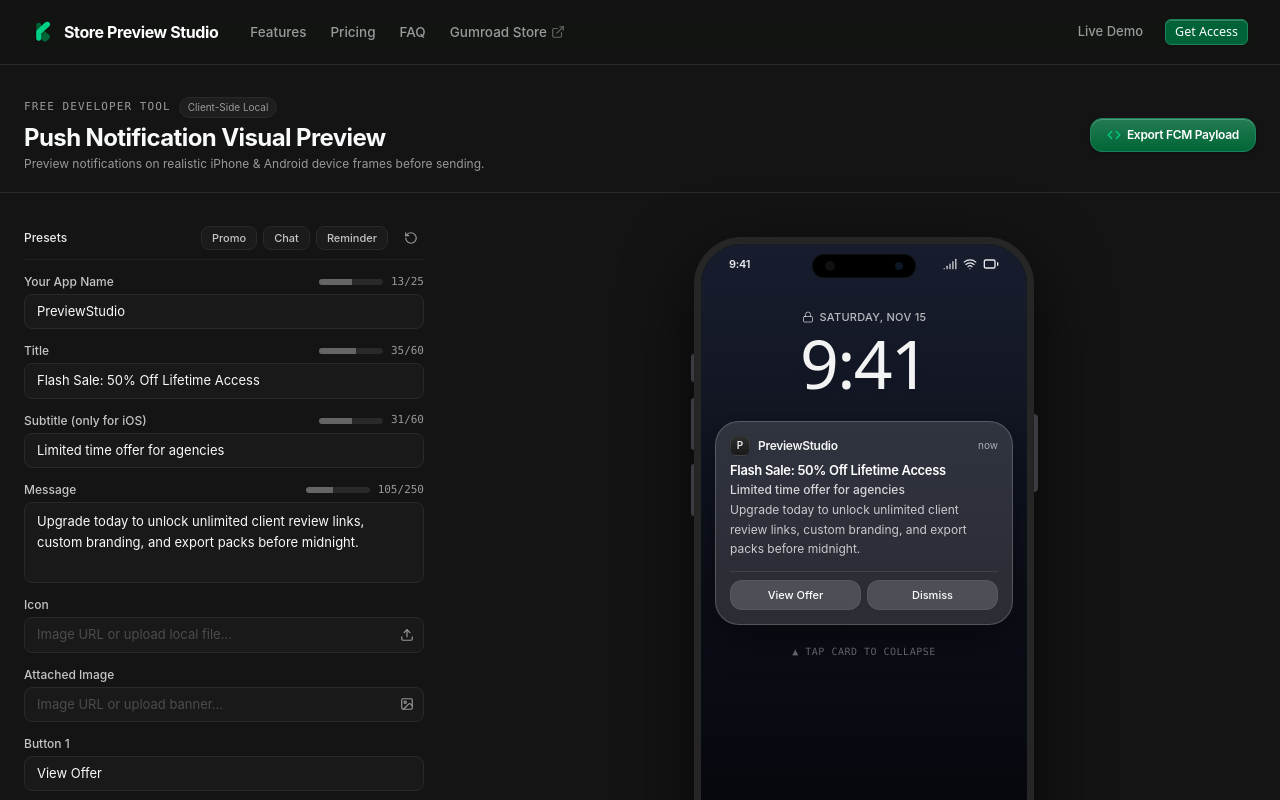
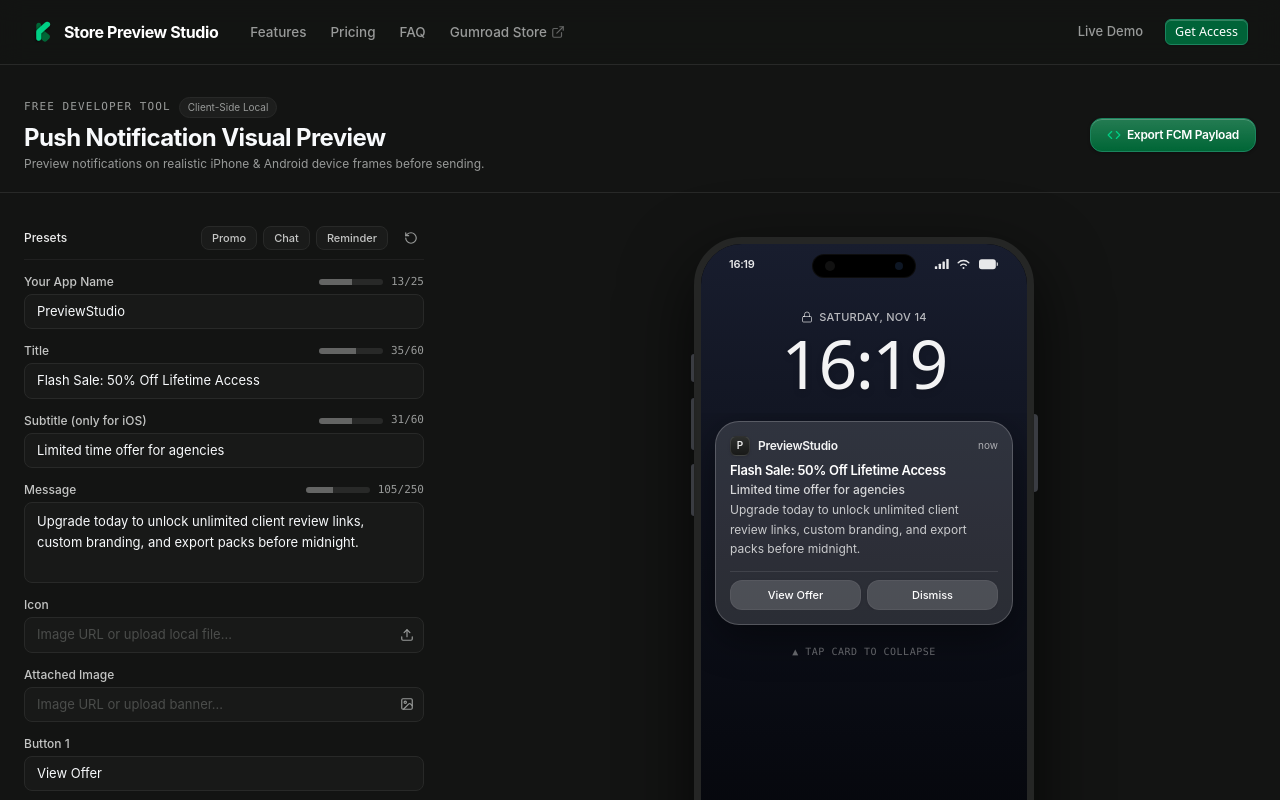
Before and after one commit to ngocdai99/Preview-Studio-Landing, a Next.js app: page /push-preview in a window 1280 px wide. Shown: the top 800 px of the page. Built offline with nearby package versions, Linux system fonts and the light colour scheme.

Commit message:
feat(push-preview): authentic status bar icons and live current device clock

```diff
--- a/src/components/push-preview/AndroidPreviewCard.tsx
+++ b/src/components/push-preview/AndroidPreviewCard.tsx
@@ -2,7 +2,8 @@
 
 import React from "react";
 import { PushNotificationData, PreviewTheme } from "./types";
-import { Wifi, Signal, Battery, ChevronUp } from "lucide-react";
+import { useDeviceClock } from "./useDeviceClock";
+import { ChevronUp } from "lucide-react";
 
 interface AndroidPreviewCardProps {
   data: PushNotificationData;
@@ -18,6 +19,7 @@ export function AndroidPreviewCard({
   onToggleExpand,
 }: AndroidPreviewCardProps) {
   const isLight = theme === "light";
+  const clock = useDeviceClock();
   const validButtons = data.buttons.filter((b) => b && b.trim().length > 0);
 
   return (
@@ -42,39 +44,82 @@ export function AndroidPreviewCard({
           }`}
         />
 
-        {/* Android Status Bar */}
+        {/* Android Status Bar with Authentic Vector Icons */}
         <div
           className={`relative z-10 pt-3 px-6 flex items-center justify-between text-[11px] font-medium tracking-normal transition-colors duration-200 ${
             isLight ? "text-[#444746]" : "text-[#c4c7c5]"
           }`}
         >
           <div className="flex items-center gap-1.5">
-            <span className={`font-semibold ${isLight ? "text-[#1f1f1f]" : "text-white"}`}>
-              10:00
+            <span
+              className={`font-semibold ${
+                isLight ? "text-[#1f1f1f]" : "text-white"
+              }`}
+            >
+              {clock.time}
             </span>
           </div>
-          <div className="flex items-center gap-2">
-            <Signal className="w-3 h-3" />
-            <Wifi className="w-3 h-3" />
-            <Battery className="w-3.5 h-3.5" />
+          <div className="flex items-center gap-1.5">
+            {/* Cellular Signal (4 solid ascending bars) */}
+            <svg
+              className="w-[16px] h-[10.5px]"
+              viewBox="0 0 16 11"
+              fill="currentColor"
+            >
+              <rect x="0.5" y="7.5" width="2.5" height="3" rx="0.6" />
+              <rect x="4.5" y="5" width="2.5" height="5.5" rx="0.6" />
+              <rect x="8.5" y="2.5" width="2.5" height="8" rx="0.6" />
+              <rect x="12.5" y="0" width="2.5" height="10.5" rx="0.6" />
+            </svg>
+
+            {/* Wi-Fi Icon (dot + 2 concentric arcs) */}
+            <svg
+              className="w-[15px] h-[11px]"
+              viewBox="0 0 16 12"
+              fill="none"
+            >
+              <circle cx="8" cy="9.8" r="1.1" fill="currentColor" />
+              <path
+                d="M5 6.8a4.2 4.2 0 0 1 6 0"
+                stroke="currentColor"
+                strokeWidth="1.5"
+                strokeLinecap="round"
+              />
+              <path
+                d="M2.2 4a8.2 8.2 0 0 1 11.6 0"
+                stroke="currentColor"
+                strokeWidth="1.5"
+                strokeLinecap="round"
+              />
+            </svg>
+
+            {/* Battery Icon (solid body with rounded terminal nub) */}
+            <svg
+              className="w-[20px] h-[10.5px] ml-0.5"
+              viewBox="0 0 22 11"
+              fill="currentColor"
+            >
+              <rect x="0" y="0" width="18.5" height="11" rx="3" />
+              <path d="M19.5 3.3c.7 0 1.2.6 1.2 1.3v1.8c0 .7-.5 1.3-1.2 1.3v-4.4z" />
+            </svg>
           </div>
         </div>
 
-        {/* Subtle Clock Header */}
+        {/* Subtle Clock Header (Live synchronized) */}
         <div className="relative z-10 pt-6 pb-2 text-center">
           <div
             className={`text-[48px] font-light leading-none tracking-tight font-sans transition-colors duration-200 ${
               isLight ? "text-[#1f1f1f]" : "text-[#e3e3e3]"
             }`}
           >
-            10:00
+            {clock.time}
           </div>
           <div
             className={`text-[11px] mt-1 font-medium transition-colors duration-200 ${
               isLight ? "text-[#444746]" : "text-[#8e918f]"
             }`}
           >
-            Sat, Nov 15
+            {clock.shortDate}
           </div>
         </div>
 
@@ -125,16 +170,26 @@ export function AndroidPreviewCard({
                 >
                   {data.appName || "App Name"}
                 </span>
-                <span className={`text-[10px] ${isLight ? "text-[#747775]" : "text-[#8e918f]"}`}>
+                <span
+                  className={`text-[10px] ${
+                    isLight ? "text-[#747775]" : "text-[#8e918f]"
+                  }`}
+                >
                   •
                 </span>
-                <span className={`text-[10px] ${isLight ? "text-[#747775]" : "text-[#8e918f]"}`}>
+                <span
+                  className={`text-[10px] ${
+                    isLight ? "text-[#747775]" : "text-[#8e918f]"
+                  }`}
+                >
                   2m
                 </span>
               </div>
               <div
                 className={`transition-transform duration-300 ${
-                  isLight ? "text-[#747775] group-hover:text-[#1f1f1f]" : "text-[#8e918f] group-hover:text-white"
+                  isLight
+                    ? "text-[#747775] group-hover:text-[#1f1f1f]"
+                    : "text-[#8e918f] group-hover:text-white"
                 } ${expanded ? "rotate-0" : "rotate-180"}`}
               >
                 <ChevronUp className="w-3.5 h-3.5" />
@@ -242,7 +297,7 @@ export function AndroidPreviewCard({
               className={`text-[10px] uppercase tracking-wider font-mono cursor-pointer transition-colors ${
                 isLight
                   ? "text-[#747775] hover:text-[#1f1f1f]"
-                  : "text-[#8e918f] hover:text-[#c4c7c5]"
+                : "text-[#8e918f] hover:text-[#c4c7c5]"
               }`}
             >
               {expanded ? "▲ Tap card to collapse" : "▼ Tap card to expand"}
--- a/src/components/push-preview/IosPreviewCard.tsx
+++ b/src/components/push-preview/IosPreviewCard.tsx
@@ -2,7 +2,8 @@
 
 import React from "react";
 import { PushNotificationData, PreviewTheme } from "./types";
-import { Wifi, Signal, Battery, Flashlight, Camera, Lock } from "lucide-react";
+import { useDeviceClock } from "./useDeviceClock";
+import { Flashlight, Camera, Lock } from "lucide-react";
 
 interface IosPreviewCardProps {
   data: PushNotificationData;
@@ -18,6 +19,7 @@ export function IosPreviewCard({
   onToggleExpand,
 }: IosPreviewCardProps) {
   const isLight = theme === "light";
+  const clock = useDeviceClock();
   const validButtons = data.buttons.filter((b) => b && b.trim().length > 0);
 
   return (
@@ -49,21 +51,60 @@ export function IosPreviewCard({
           }`}
         />
 
-        {/* Status Bar */}
+        {/* Authentic iOS Status Bar with 4-Bar Signal, Wi-Fi & Battery */}
         <div
           className={`relative z-10 pt-3 px-7 flex items-center justify-between text-[11px] font-semibold tracking-tight transition-colors duration-200 ${
             isLight ? "text-[#1c1c1e]" : "text-white/90"
           }`}
         >
-          <span>9:41</span>
+          <span>{clock.time}</span>
           <div className="flex items-center gap-1.5">
-            <Signal className="w-3.5 h-3.5" />
-            <Wifi className="w-3.5 h-3.5" />
-            <Battery className="w-4 h-4" />
+            {/* Cellular Signal (4 ascending solid bars) */}
+            <svg
+              className="w-[16px] h-[10.5px]"
+              viewBox="0 0 16 11"
+              fill="currentColor"
+            >
+              <rect x="0.5" y="7.5" width="2.5" height="3" rx="0.6" />
+              <rect x="4.5" y="5" width="2.5" height="5.5" rx="0.6" />
+              <rect x="8.5" y="2.5" width="2.5" height="8" rx="0.6" />
+              <rect x="12.5" y="0" width="2.5" height="10.5" rx="0.6" />
+            </svg>
+
+            {/* Wi-Fi Icon (dot + 2 concentric arcs) */}
+            <svg
+              className="w-[15px] h-[11px]"
+              viewBox="0 0 16 12"
+              fill="none"
+            >
+              <circle cx="8" cy="9.8" r="1.1" fill="currentColor" />
+              <path
+                d="M5 6.8a4.2 4.2 0 0 1 6 0"
+                stroke="currentColor"
+                strokeWidth="1.5"
+                strokeLinecap="round"
+              />
+              <path
+                d="M2.2 4a8.2 8.2 0 0 1 11.6 0"
+                stroke="currentColor"
+                strokeWidth="1.5"
+                strokeLinecap="round"
+              />
+            </svg>
+
+            {/* Battery Icon (solid body with rounded terminal nub) */}
+            <svg
+              className="w-[20px] h-[10.5px] ml-0.5"
+              viewBox="0 0 22 11"
+              fill="currentColor"
+            >
+              <rect x="0" y="0" width="18.5" height="11" rx="3" />
+              <path d="M19.5 3.3c.7 0 1.2.6 1.2 1.3v1.8c0 .7-.5 1.3-1.2 1.3v-4.4z" />
+            </svg>
           </div>
         </div>
 
-        {/* Lockscreen Clock & Date */}
+        {/* Lockscreen Clock & Date (Live synchronized) */}
         <div className="relative z-10 pt-9 pb-4 flex flex-col items-center">
           <div
             className={`flex items-center gap-1.5 text-[11px] font-medium tracking-wide uppercase transition-colors duration-200 ${
@@ -73,14 +114,14 @@ export function IosPreviewCard({
             <Lock
               className={`w-3 h-3 ${isLight ? "text-[#1c1c1e]/60" : "text-white/60"}`}
             />
-            <span>Saturday, Nov 15</span>
+            <span>{clock.fullDate}</span>
           </div>
           <div
             className={`text-[68px] font-light leading-none tracking-tight mt-1 font-sans drop-shadow-md transition-colors duration-200 ${
               isLight ? "text-[#1c1c1e]" : "text-white/95"
             }`}
           >
-            9:41
+            {clock.time}
           </div>
         </div>
 
--- /dev/null
+++ b/src/components/push-preview/useDeviceClock.ts
@@ -0,0 +1,57 @@
+"use client";
+
+import { useState, useEffect } from "react";
+
+export function useDeviceClock() {
+  const [time, setTime] = useState<string>("9:41");
+  const [fullDate, setFullDate] = useState<string>("Saturday, Nov 15");
+  const [shortDate, setShortDate] = useState<string>("Sat, Nov 15");
+
+  useEffect(() => {
+    const update = () => {
+      const now = new Date();
+      const hours = now.getHours();
+      const minutes = now.getMinutes().toString().padStart(2, "0");
+      setTime(`${hours}:${minutes}`);
+
+      const days = [
+        "Sunday",
+        "Monday",
+        "Tuesday",
+        "Wednesday",
+        "Thursday",
+        "Friday",
+        "Saturday",
+      ];
+      const shortDays = ["Sun", "Mon", "Tue", "Wed", "Thu", "Fri", "Sat"];
+      const months = [
+        "Jan",
+        "Feb",
+        "Mar",
+        "Apr",
+        "May",
+        "Jun",
+        "Jul",
+        "Aug",
+        "Sep",
+        "Oct",
+        "Nov",
+        "Dec",
+      ];
+
+      const day = days[now.getDay()];
+      const shortDay = shortDays[now.getDay()];
+      const month = months[now.getMonth()];
+      const dateNum = now.getDate();
+
+      setFullDate(`${day}, ${month} ${dateNum}`);
+      setShortDate(`${shortDay}, ${month} ${dateNum}`);
+    };
+
+    update();
+    const interval = setInterval(update, 1000);
+    return () => clearInterval(interval);
+  }, []);
+
+  return { time, fullDate, shortDate };
+}
```
